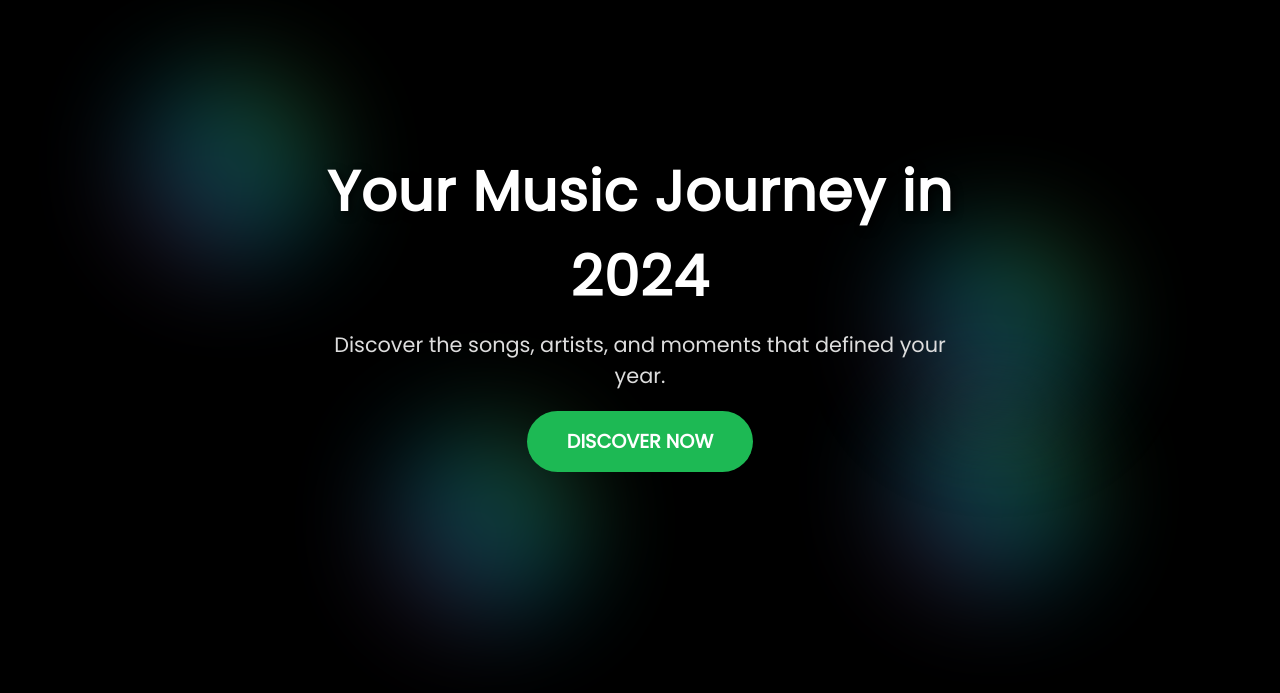
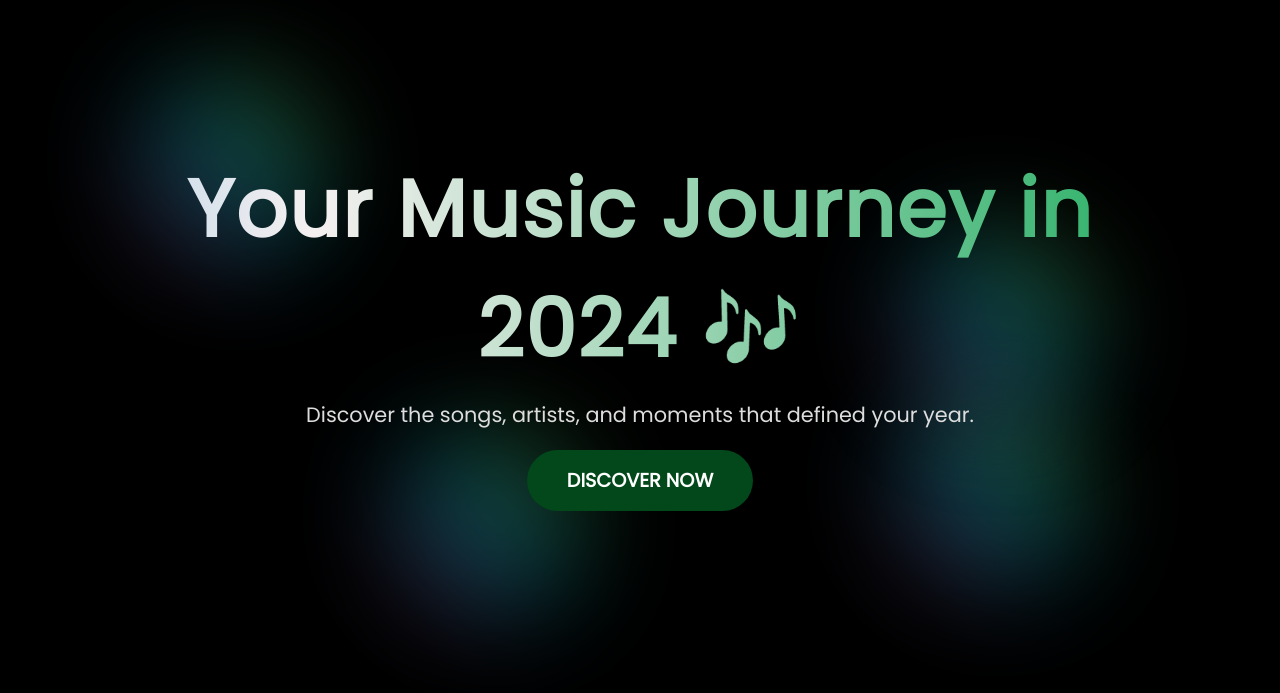
Before and after one commit to MMannuru/SpotifyWrapper, a Django app: template spotify_wrapped/core/templates/core/index.html in a window 1280 px wide. Shown: the part 71-764 px from the top of the page. Run offline with Django 3.2, Linux system fonts and the light colour scheme; the template is opened without the code that fills it, so the values that code supplies are empty.

Commit message:
more aesthetic changes

```diff
--- a/spotify_wrapped/core/templates/core/index.html
+++ b/spotify_wrapped/core/templates/core/index.html
@@ -133,25 +133,43 @@
         }
 
         nav ul li a:hover {
-            color: #1db954;
+            color: #03521e;
         }
 
         /* Hero Section */
         .hero {
             margin-top: 120px;
-            padding: 100px 20px;
+            padding: 100px 5px;
             text-align: center;
-            max-width: 700px;
+            max-width: none;
             z-index: 2;
         }
 
-        .hero h2 {
-            font-size: 3.5rem;
-            font-weight: bold;
-            letter-spacing: 1px;
-            color: #FFF;
-            text-shadow: 3px 3px 8px rgba(0, 0, 0, 0.8);
-        }
+        /* Gradient text for heading */
+/* Gradient text for heading with color-changing animation */
+/* Gradient text for heading with subtle color-changing animation */
+/* Gradient text for heading with noticeable color-changing animation */
+.hero h2 {
+    font-size: 5rem;
+    font-weight: 900;
+    letter-spacing: 2px;
+    background: linear-gradient(90deg, #007acc, #f5f0f0, #03a44c);
+    background-size: 200% 200%; /* Increase background size for smoother transition */
+    -webkit-background-clip: text;
+    -webkit-text-fill-color: transparent;
+    animation: gradientShift 8s infinite linear; /* Linear and continuous color shift */
+    margin: 0 auto;
+    width: 80%;
+}
+
+/* Gradient animation for color-changing effect */
+@keyframes gradientShift {
+    0% { background-position: 0% 50%; }
+    100% { background-position: 100% 50%; }
+}
+
+
+
 
         .hero p {
             font-size: 1.3rem;
@@ -161,7 +179,7 @@
 
         .hero .btn {
             display: inline-block;
-            background-color: #1db954;
+            background-color: #02481a;
             color: white;
             padding: 1rem 2.5rem;
             border-radius: 50px;
@@ -278,7 +296,7 @@
 
     <!-- Hero section -->
     <main class="hero">
-        <h2>Your Music Journey in 2024</h2>
+        <h2>Your Music Journey in 2024 🎶</h2>
         <p>Discover the songs, artists, and moments that defined your year.</p>
         <a href="{% url 'show_summary' %}" class="btn">Discover Now</a>
     </main>
```
